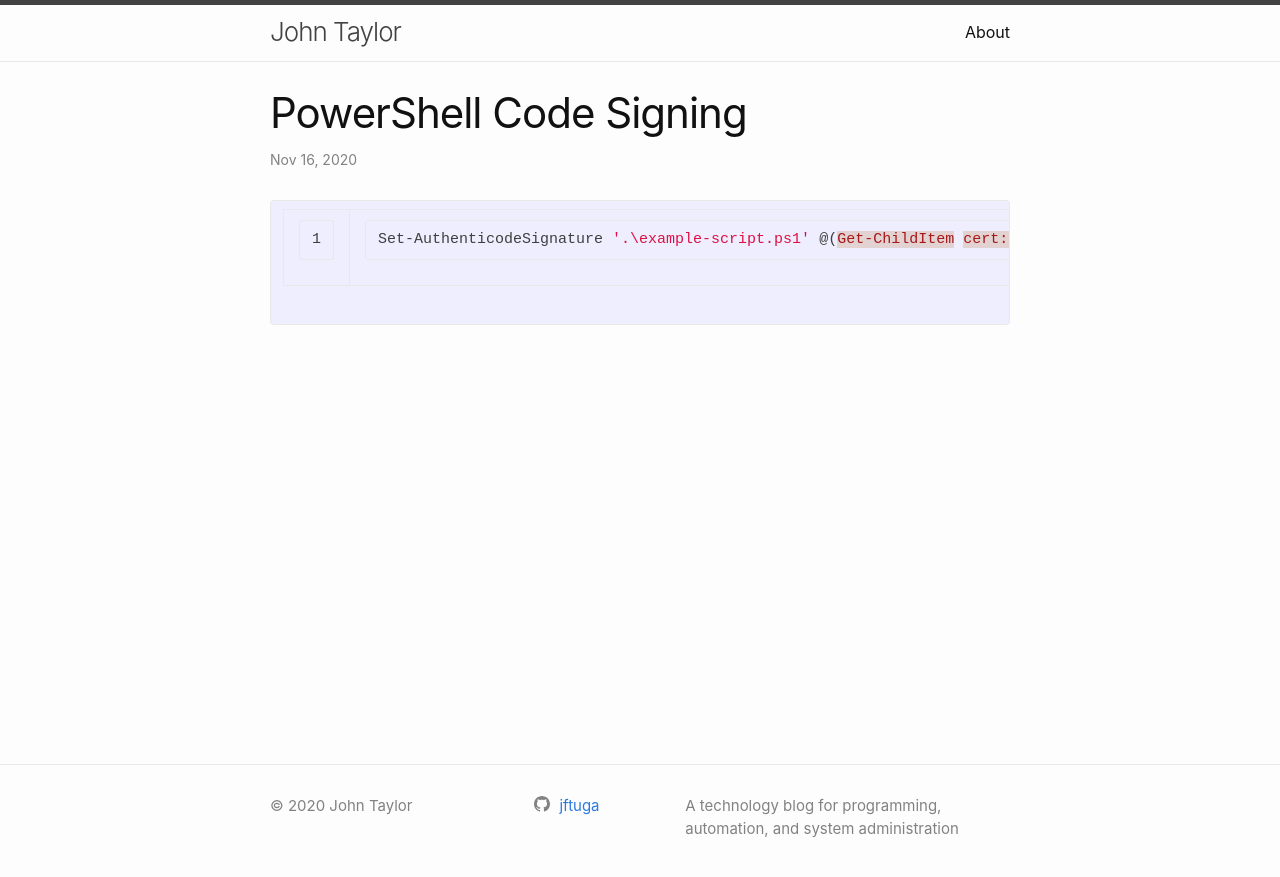
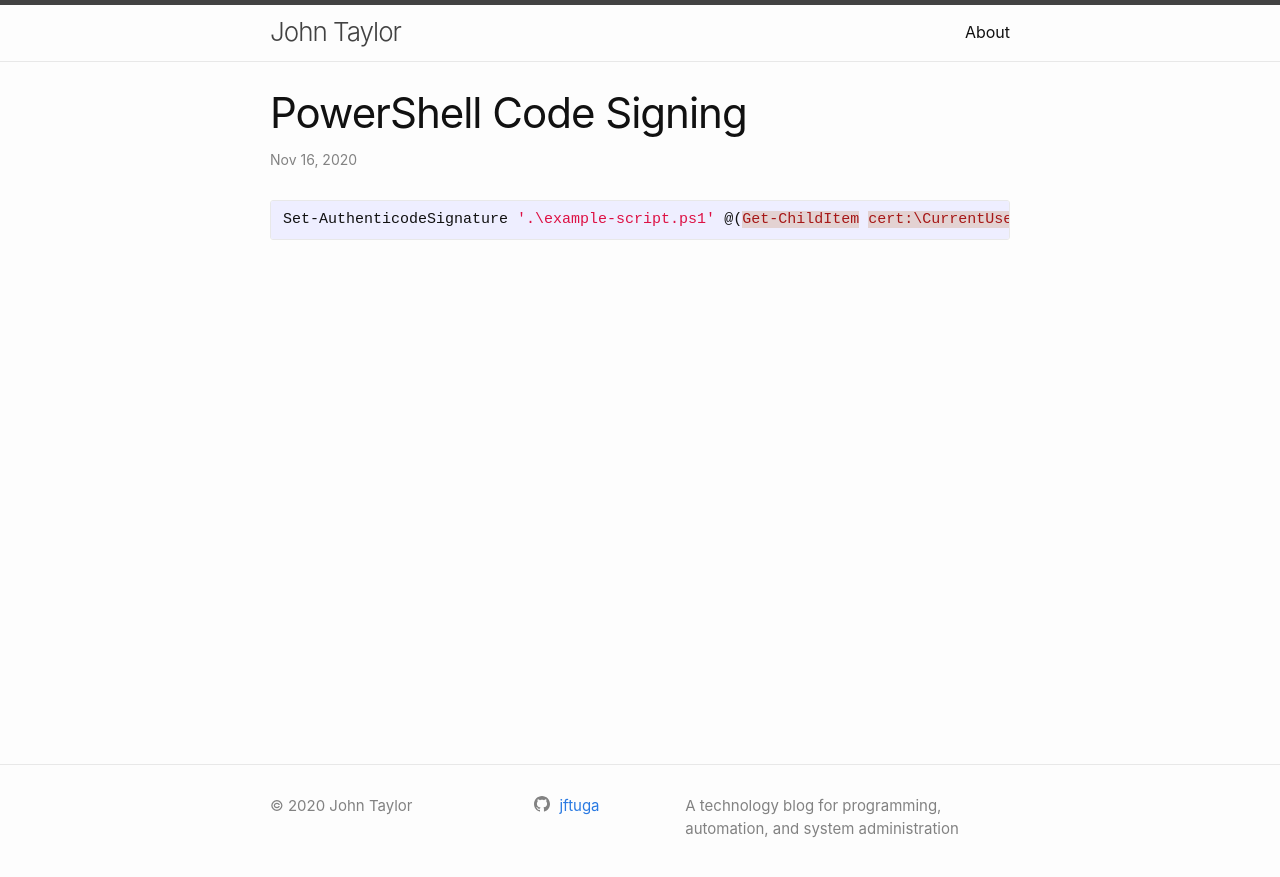
Before and after one commit to jftuga/blog, a Jekyll site: the page built from _posts/2020-11-16--PowerShell_Code_Signing.md, in a window 1280 px wide. Shown: the top 877 px of the page. Built offline with Jekyll 4.4.1, drawn with Linux system fonts in a browser that asks for light colours.

Commit message:
remove 'linenos'

```diff
--- a/_posts/2020-11-16--PowerShell_Code_Signing.md
+++ b/_posts/2020-11-16--PowerShell_Code_Signing.md
@@ -8,6 +8,6 @@ excerpt: A quick note on how to do PowerShell code signing
 ---
 
 
-{% highlight powershell linenos %}
+{% highlight powershell %}
 Set-AuthenticodeSignature '.\example-script.ps1' @(Get-ChildItem cert:\CurrentUser\My -codesign)[0]
 {% endhighlight %}
```
